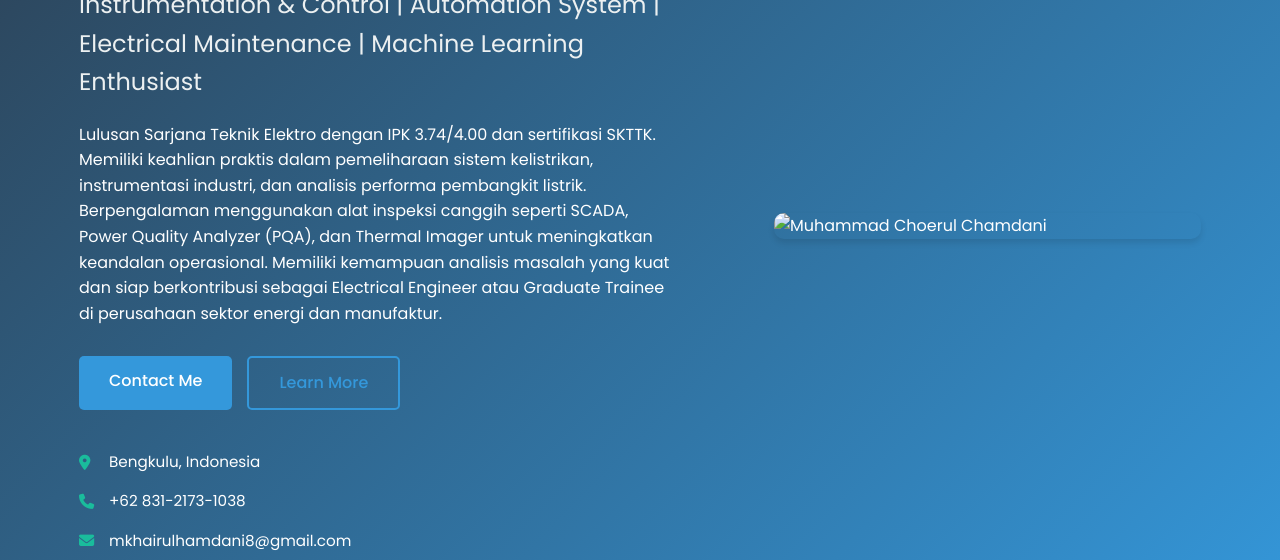
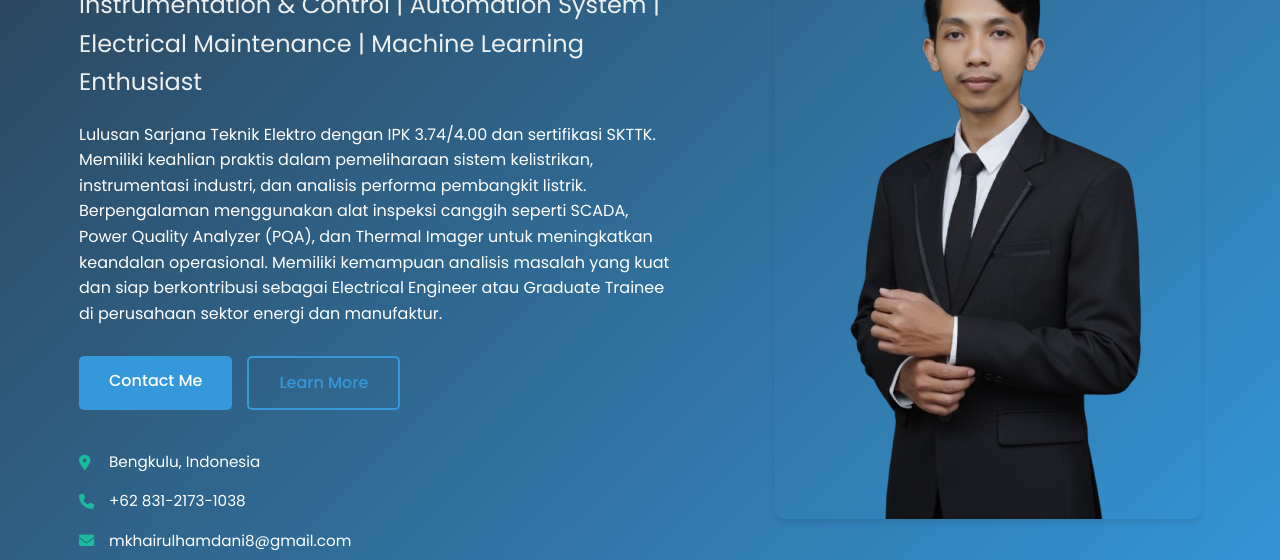
Before and after one commit to kh4irul-id/portofolioweb, a plain HTML site: page index.html in a window 1280 px wide. Shown: the part 240-800 px from the top of the page. Drawn offline with Linux system fonts and the light colour scheme.

Commit message:
Update index.html

```diff
--- a/index.html
+++ b/index.html
@@ -994,7 +994,7 @@
                     </div>
                 </div>
                 <div class="hero-image">
-                    <img src="fotosaya.png" alt="Muhammad Choerul Chamdani">
+                    <img src="img/fotosaya.png" alt="Muhammad Choerul Chamdani">
                 </div>
             </div>
         </div>
@@ -1037,7 +1037,7 @@
                 </div>
                 <div class="about-image">
                     <!-- Placeholder for additional photo if needed -->
-                    <img src="fotosaya3.png" alt="Muhammad Choerul Chamdani">
+                    <img src="img/fotosaya3.png" alt="Muhammad Choerul Chamdani">
                 </div>
             </div>
         </div>
@@ -1350,4 +1350,5 @@
         });
     </script>
 </body>
+
 </html>
```
